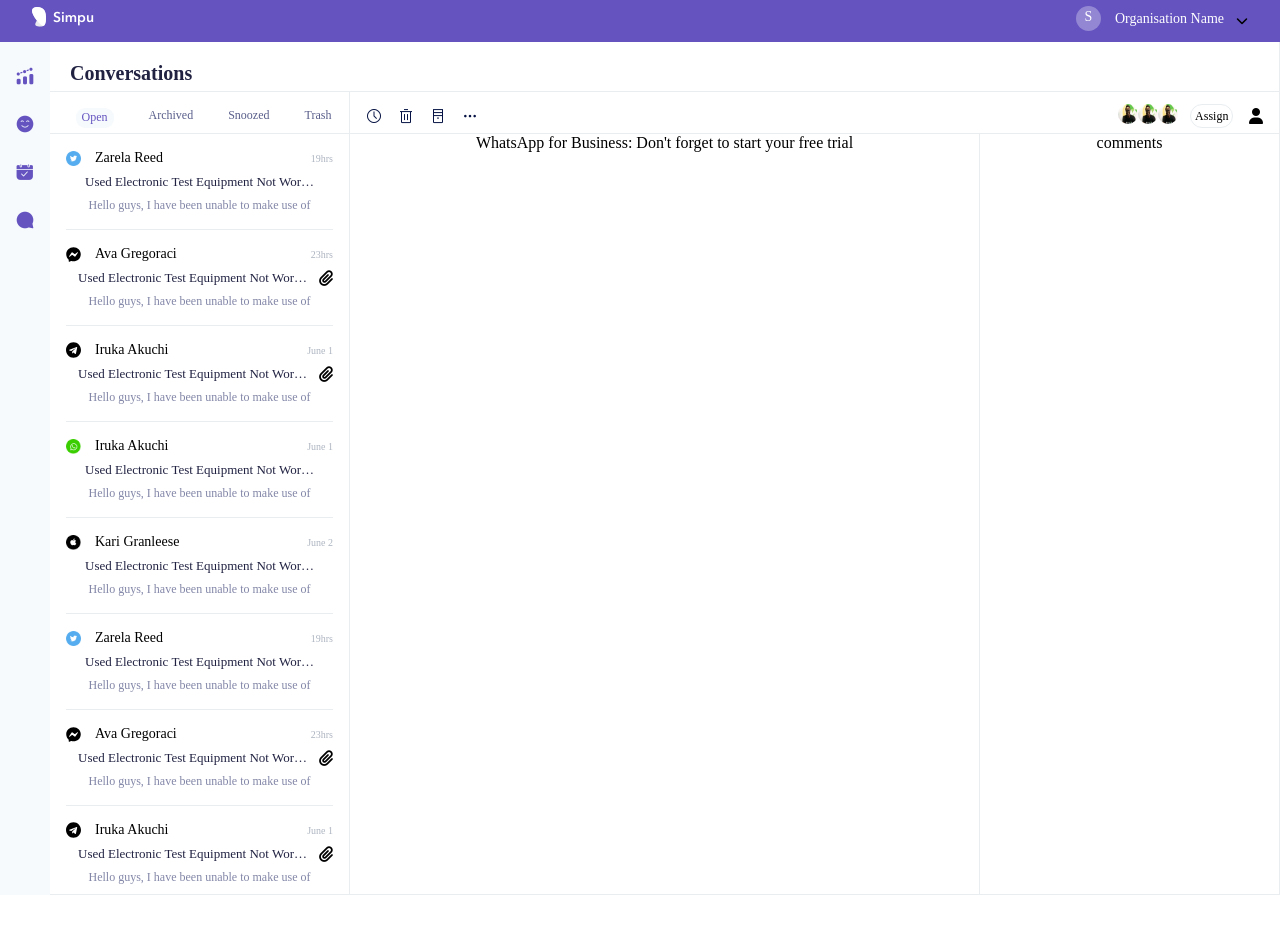
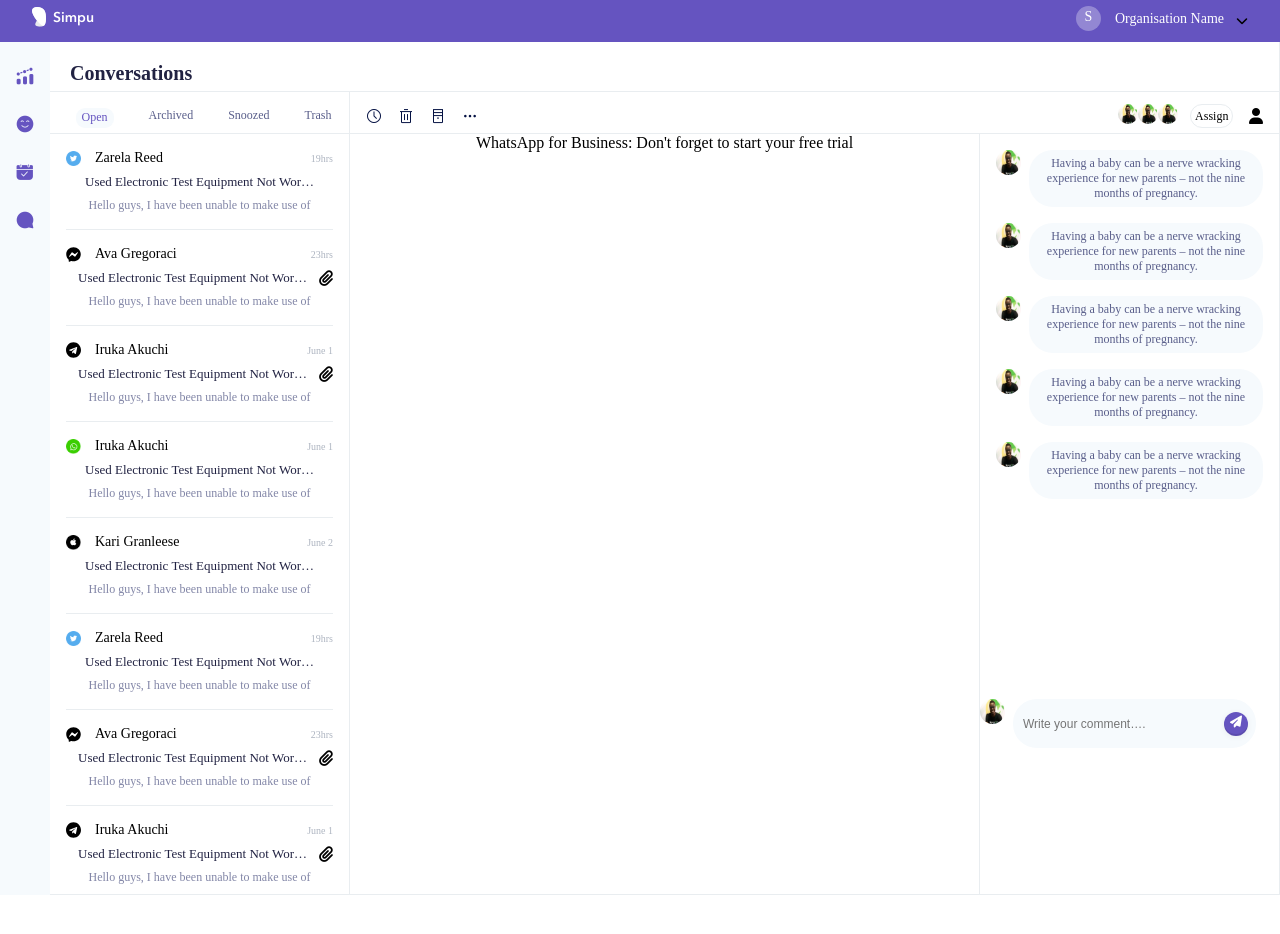
Before and after one commit to sirsuccess/Conversations, a React (Create React App) app: page / in a window 1280 px wide. Shown: the top 934 px of the page. Built offline with nearby package versions, Linux system fonts and the light colour scheme.

Commit message:
impement comment

```diff
--- /dev/null
+++ b/src/component/features/comments/Comments.css
@@ -0,0 +1,66 @@
+.innerComment {
+    display: flex;
+    align-items: flex-start;
+    margin-top: 1em;
+    padding: 0 1em;
+
+}
+
+.innerComment img,
+.reply img {
+    width: 25px;
+    height: 25px;
+    border-radius: 50%;
+    margin-right: 0.5em;
+
+}
+
+.commentMsg {
+    color: #595e8a;
+    background-color: #f6fafd;
+    padding: 0.5em;
+    font-size: 12px;
+    border-radius: 24px;
+    width: 227px;
+}
+
+.reply {
+    display: flex;
+    align-items: flex-start;
+    margin-top: 200px;
+}
+
+.replyInput {
+    display: flex;
+    justify-content: space-between;
+    align-items: center;
+    border-radius: 24px;
+    background-color: #f6fafd;
+    height: 33px;
+    padding: 0.5em;
+    width: 227px;
+}
+
+.replyInput input {
+    border: none;
+    background-color: #f6fafd;
+    font-size: 12px;
+    outline-style: none;
+}
+
+.send {
+    color: #fff;
+    width: 24px;
+    height: 24px;
+    box-shadow: 0 1px 6px 0 rgba(0, 0, 0, 0.06), inset 0 -2px 0 0 rgba(0, 0, 0, 0.1);
+    background-color: #6554c0;
+    border-radius: 50%;
+    font-size: 12px;
+    cursor: pointer;
+}
+
+.fa-paper-plane {
+    margin-top: 0.4em;
+}
+
+/* .reply img {} */
--- /dev/null
+++ b/src/component/features/comments/Comments.jsx
@@ -0,0 +1,28 @@
+import React from "react";
+
+import "./Comments.css";
+import CommentData from "../../../data/commentData";
+
+function Comments() {
+  return (
+    <div className="Comments">
+      {CommentData.map((item, index) => (
+        <div className="innerComment" key={index}>
+          <img src={item.img} alt="user" />
+          <div className="commentMsg">{item.comment}</div>
+        </div>
+      ))}
+      <div className="reply">
+        <img src="/assets/img/me.jpg" alt="user" />
+        <div className="replyInput">
+          <input type="text" placeholder="Write your comment…." />
+          <div className="send">
+            <i class="fa fa-paper-plane"></i>
+          </div>
+        </div>
+      </div>
+    </div>
+  );
+}
+
+export default Comments;
--- a/src/component/features/twit/Twit.css
+++ b/src/component/features/twit/Twit.css
@@ -16,13 +16,13 @@
 
 /* Handle */
 .Twit::-webkit-scrollbar-thumb {
-    background-color: #6554c0;
+    background-color: #7f6fdd;
     border-radius: 5px;
 }
 
 /* Handle on hover */
 .Twit::-webkit-scrollbar-thumb:hover {
-    /* background: #b30000; */
+    background: #6554c0;
 }
 
 .innerTwit {
--- /dev/null
+++ b/src/data/commentData.js
@@ -0,0 +1,27 @@
+export default [
+  {
+    img: "/assets/img/me.jpg",
+    comment:
+      "Having a baby can be a nerve wracking experience for new parents – not the nine months of pregnancy."
+  },
+  {
+    img: "/assets/img/me.jpg",
+    comment:
+      "Having a baby can be a nerve wracking experience for new parents – not the nine months of pregnancy."
+  },
+  {
+    img: "/assets/img/me.jpg",
+    comment:
+      "Having a baby can be a nerve wracking experience for new parents – not the nine months of pregnancy."
+  },
+  {
+    img: "/assets/img/me.jpg",
+    comment:
+      "Having a baby can be a nerve wracking experience for new parents – not the nine months of pregnancy."
+  },
+  {
+    img: "/assets/img/me.jpg",
+    comment:
+      "Having a baby can be a nerve wracking experience for new parents – not the nine months of pregnancy."
+  }
+];
--- a/src/pages/conversation/Conversation.css
+++ b/src/pages/conversation/Conversation.css
@@ -1,6 +1,6 @@
 .container {
     display: grid;
-    /* height: 100vh; */
+    /* height: 90vh; */
     max-width: 1400px;
     margin-left: auto;
     margin-right: auto;
--- a/src/pages/conversation/Conversation.jsx
+++ b/src/pages/conversation/Conversation.jsx
@@ -5,6 +5,7 @@ import SideBar from "../../component/features/sidebar/Sidebar";
 import Menu from "../../component/features/menu/Menu";
 import TopIconMenu from "../../component/features/topIconMenu/TopIconMenu";
 import Twit from "../../component/features/twit/Twit";
+import Comments from "../../component/features/comments/Comments";
 import "./Conversation.css";
 
 export default function Conversation() {
@@ -31,7 +32,9 @@ export default function Conversation() {
         <div className="whatsApp">
           WhatsApp for Business: Don't forget to start your free trial
         </div>
-        <div className="comments">comments</div>
+        <div className="comments">
+          <Comments />
+        </div>
       </div>
     </>
   );
```
Also changed, not shown: src/data/WhatAppData.js (added, +30 -0 lines), public/assets/img/social-icon.png (deleted).
